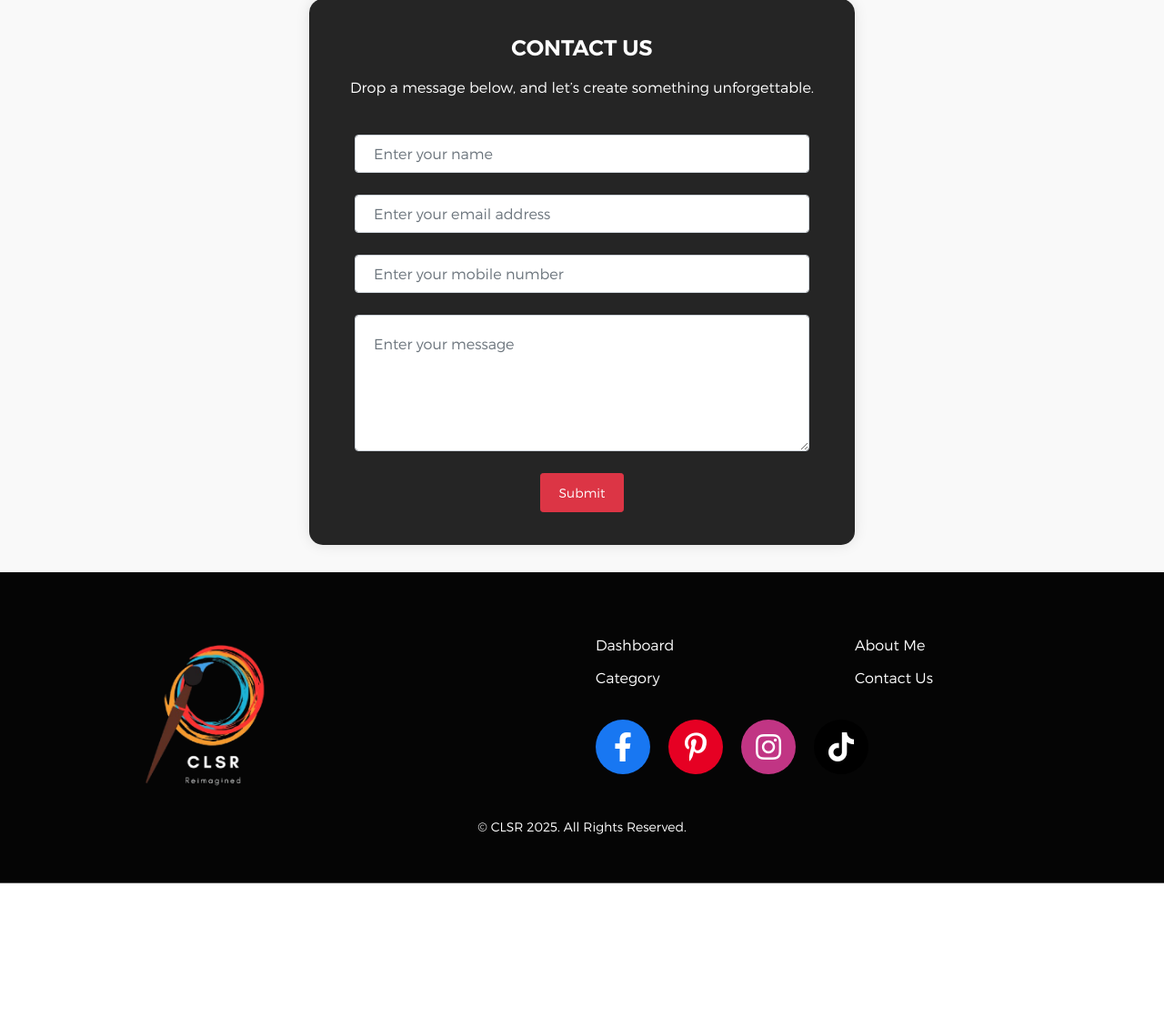
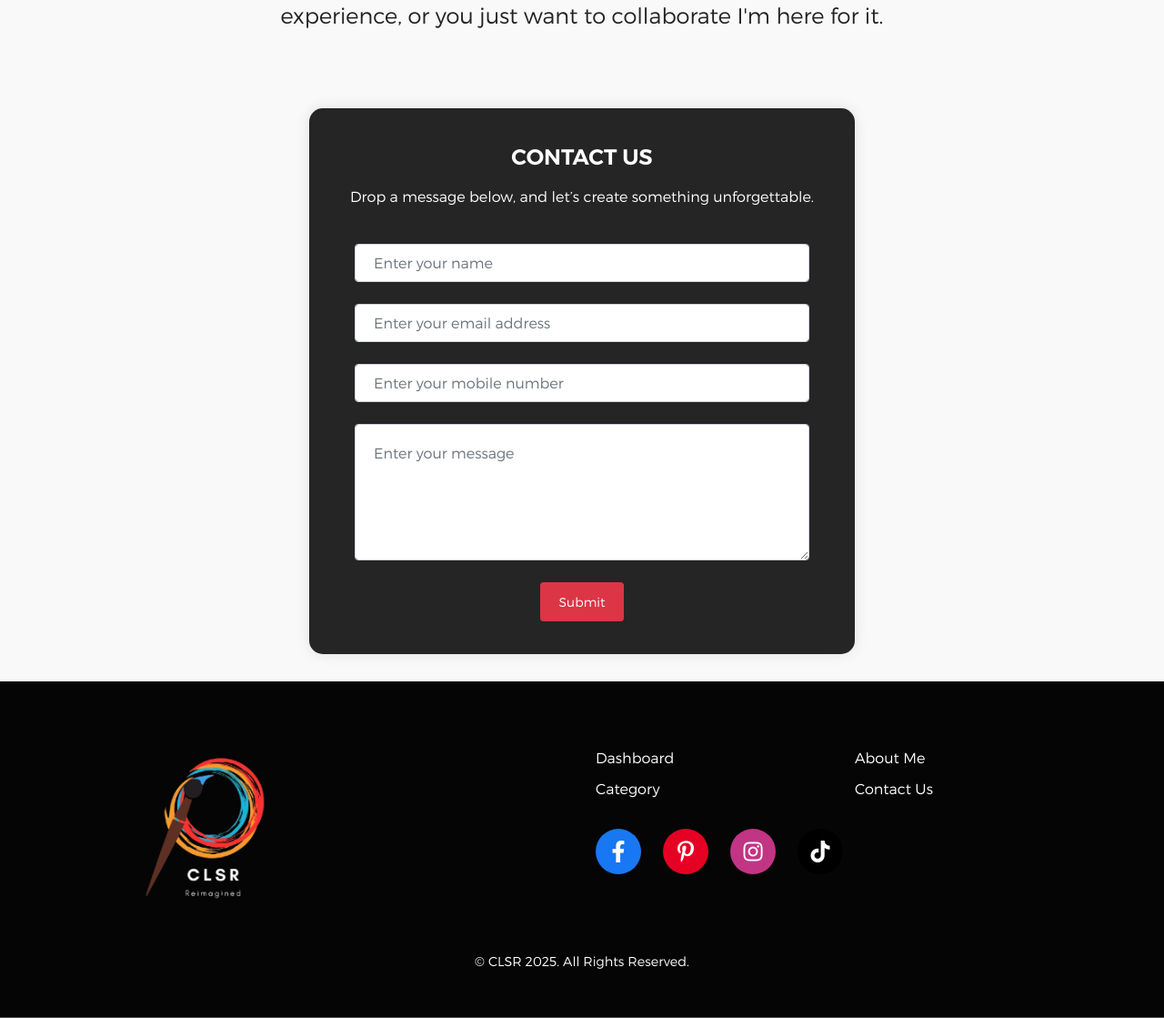
Before and after one commit to cyrillsam/CLSR, a PHP site: page /index.php in a window 1280 px wide. Shown: the part 4821-5940 px from the top of the page at 91% size. Before the commit the page ends 5792 px from the top, so only its background shows below. Run offline with PHP 8.4, Linux system fonts and the light colour scheme; some libraries are stand-ins or nearby versions.

Commit message:
fix: update header and footer

```diff
--- a/include/footer.php
+++ b/include/footer.php
@@ -1,15 +1,87 @@
 <!-- Add FontAwesome CDN link in the <head> section -->
 <link href="https://cdnjs.cloudflare.com/ajax/libs/font-awesome/5.15.4/css/all.min.css" rel="stylesheet">
 
+<style>
+  .footer-widget {
+    padding: 50px 0;
+    background-color: #050505;
+    color: #ffffff;
+  }
+
+  .footer-logo img {
+    width: 100%;
+    max-width: 300px;
+    height: auto;
+  }
+
+  .quick-links a {
+    color: #ffffff;
+    text-decoration: none;
+    font-size: 1rem;
+    transition: color 0.3s ease;
+  }
+
+  .quick-links a:hover {
+    color: #f1c40f;
+  }
+
+  .social-links {
+    padding-left: 0;
+    display: flex;
+    gap: 20px;
+    flex-wrap: wrap;
+  }
+
+  .social-links li a {
+    display: inline-flex;
+    align-items: center;
+    justify-content: center;
+    width: 50px;
+    height: 50px;
+    border-radius: 50%;
+    font-size: 1.5rem;
+    color: white;
+    transition: transform 0.3s;
+  }
+
+  .social-links li a:hover {
+    transform: scale(1.1);
+  }
+
+  .social-facebook { background-color: #1877F2; }
+  .social-pinterest { background-color: #E60023; }
+  .social-instagram { background-color: #C13584; }
+  .social-tiktok { background-color: #000000; }
+
+  @media (max-width: 767.98px) {
+    .footer-logo {
+      text-align: center;
+      margin-bottom: 30px;
+    }
+
+    .quick-links {
+      text-align: center;
+    }
+
+    .social-links {
+      justify-content: center;
+    }
+  }
+
+  .footer-bottom {
+    margin-top: 30px;
+    text-align: center;
+    font-size: 0.9rem;
+  }
+</style>
+
 <!-- Footer Widget Start -->
-<div class="footer-widget" style="padding: 50px 0; background-color:#050505;">
-  <div class="container" style="margin-top: 20px;">
+<div class="footer-widget">
+  <div class="container mt-4">
     <div class="row">
       <!-- Logo -->
-      <div class="col-md-6 d-flex flex-column align-items-start">
-        <div style="max-width: 300px;">
-          <img src="img/logo/logo_footer.png" alt="Your Logo" style="width: 100%;">
-        </div>
+      <div class="col-md-6 footer-logo d-flex flex-column align-items-md-start align-items-center">
+        <img src="img/logo/logo_footer.png" alt="Your Logo">
       </div>
 
       <!-- Quick Links + Social -->
@@ -17,58 +89,32 @@
         <div class="row">
           <div class="col-sm-6">
             <ul class="quick-links list-unstyled">
-              <li style="margin-bottom: 10px;">
-                <a href="#" style="color: #ffffff; text-decoration: none; font-size: 1.0rem;">Dashboard</a>
-              </li>
-              <li style="margin-bottom: 10px;">
-                <a href="#" style="color: #ffffff; text-decoration: none; font-size: 1.0rem;">Category</a>
-              </li>
+              <li class="mb-2"><a href="#">Dashboard</a></li>
+              <li class="mb-2"><a href="#">Category</a></li>
             </ul>
           </div>
           <div class="col-sm-6">
             <ul class="quick-links list-unstyled">
-              <li style="margin-bottom: 10px;">
-                <a href="#" style="color: #ffffff; text-decoration: none; font-size: 1.0rem;">About Me</a>
-              </li>
-              <li style="margin-bottom: 10px;">
-                <a href="#" style="color: #ffffff; text-decoration: none; font-size: 1.0rem;">Contact Us</a>
-              </li>
+              <li class="mb-2"><a href="#">About Me</a></li>
+              <li class="mb-2"><a href="#">Contact Us</a></li>
             </ul>
           </div>
         </div>
 
-        <!-- Social Links - Big Circular Style -->
-        <ul class="social-links list-unstyled mt-4" style="padding-left: 0; display: flex; gap: 20px;">
-          <li>
-            <a href="#" target="_blank" style="display: inline-flex; align-items: center; justify-content: center; width: 60px; height: 60px; border-radius: 50%; background-color: #1877F2; color: white; font-size: 2rem; transition: transform 0.3s;">
-              <i class="fab fa-facebook-f" aria-label="Facebook"></i>
-            </a>
-          </li>
-          <li>
-            <a href="#" target="_blank" style="display: inline-flex; align-items: center; justify-content: center; width: 60px; height: 60px; border-radius: 50%; background-color: #E60023; color: white; font-size: 2rem; transition: transform 0.3s;">
-              <i class="fab fa-pinterest-p" aria-label="Pinterest"></i>
-            </a>
-          </li>
-          <li>
-            <a href="#" target="_blank" style="display: inline-flex; align-items: center; justify-content: center; width: 60px; height: 60px; border-radius: 50%; background-color: #C13584; color: white; font-size: 2rem; transition: transform 0.3s;">
-              <i class="fab fa-instagram" aria-label="Instagram"></i>
-            </a>
-          </li>
-          <li>
-            <a href="#" target="_blank" style="display: inline-flex; align-items: center; justify-content: center; width: 60px; height: 60px; border-radius: 50%; background-color: #000000; color: white; font-size: 2rem; transition: transform 0.3s;">
-              <i class="fab fa-tiktok" aria-label="TikTok"></i>
-            </a>
-          </li>
+        <!-- Social Links -->
+        <ul class="social-links list-unstyled mt-4">
+          <li><a href="#" class="social-facebook" aria-label="Facebook"><i class="fab fa-facebook-f"></i></a></li>
+          <li><a href="#" class="social-pinterest" aria-label="Pinterest"><i class="fab fa-pinterest-p"></i></a></li>
+          <li><a href="#" class="social-instagram" aria-label="Instagram"><i class="fab fa-instagram"></i></a></li>
+          <li><a href="#" class="social-tiktok" aria-label="TikTok"><i class="fab fa-tiktok"></i></a></li>
         </ul>
       </div>
     </div>
   </div>
 
   <!-- Bottom Bar -->
-  <div class="container" style="background-color: #050505; margin-top: 30px;">
-    <p class="m-0 text-center" style="color: #ffffff;">
-      &copy; CLSR 2025. All Rights Reserved.
-    </p>
+  <div class="container footer-bottom">
+    <p class="m-0">&copy; CLSR 2025. All Rights Reserved.</p>
   </div>
 </div>
 <!-- End of Footer Widget -->
--- a/include/header.php
+++ b/include/header.php
@@ -1,13 +1,19 @@
+<!-- Header Section -->
 <header>
   <div class="header-logo-menu sticker">
-    <div class="container">
-      <div class="row align-items-center"> <!-- 👈 THIS centers content vertically -->
+    <div class="container py-4">
+      <div class="row align-items-center">
 
-        <!-- Logo Area -->
-        <div class="col-lg-2 col d-flex justify-content-start align-items-center">
-          <div class="logo" style="transform: scale(2.0);">
+        <!-- Left Column: Logo + Mobile Toggle -->
+        <div class="col-lg-2 col-12 d-flex justify-content-between align-items-center">
+          <div class="logo">
             <?php include "include/logo.php"; ?>
           </div>
+
+          <!-- Mobile Toggle Button (hamburger) -->
+          <button id="mobileToggle" class="btn btn-outline-dark d-lg-none" style="font-size: 1.5rem;" data-bs-toggle="modal" data-bs-target="#mobileNavModal">
+            <i class="fas fa-bars"></i> <!-- Hamburger Icon -->
+          </button>
         </div>
 
         <!-- Nav Area -->
@@ -16,7 +22,7 @@
             <div class="mainmenu d-none d-lg-block">
               <nav>
                 <ul id="nav" class="d-flex gap-4 align-items-center" style="margin: 0; padding: 0; list-style: none;">
-                <?php include_once "include/nav-links.php"; ?>
+                  <?php include_once "include/nav-links.php"; ?>
                 </ul>
               </nav>
             </div>
@@ -28,48 +34,193 @@
   </div>
 </header>
 
+<!-- Mobile Nav Modal -->
+<div class="modal fade" id="mobileNavModal" tabindex="-1" aria-labelledby="mobileNavModalLabel" aria-hidden="true">
+  <div class="modal-dialog">
+    <div class="modal-content">
+      <div class="modal-header">
+        <h5 class="modal-title w-100 text-center" id="mobileNavModalLabel">Menu</h5>
+        <button type="button" class="btn-close custom-close-btn" data-bs-dismiss="modal" aria-label="Close">
+          <svg xmlns="http://www.w3.org/2000/svg" width="16" height="16" fill="currentColor" class="bi bi-x" viewBox="0 0 16 16">
+            <path d="M4.646 4.646a.5.5 0 0 1 .708 0L8 7.293l2.646-2.647a.5.5 0 0 1 .708.708L8.707 8l2.647 2.646a.5.5 0 0 1-.708.708L8 8.707l-2.646 2.647a.5.5 0 0 1-.708-.708L7.293 8 4.646 5.354a.5.5 0 0 1 0-.708z"/>
+          </svg>
+        </button>
+      </div>
+      <div class="modal-body">
+        <ul class="list-unstyled text-center">
+          <li><a href="#" class="nav-link-custom">Dashboard</a></li>
+          <li><a href="#" class="nav-link-custom">Category</a></li>
+          <li><a href="#" class="nav-link-custom">About Me</a></li>
+          <li><a href="#" class="nav-link-custom">Contact Us</a></li>
+        </ul>
+      </div>
+    </div>
+  </div>
+</div>
+
+<!-- Bootstrap JS (including Popper.js) -->
+<script src="https://cdn.jsdelivr.net/npm/@popperjs/core@2.11.6/dist/umd/popper.min.js"></script>
+<script src="https://cdn.jsdelivr.net/npm/bootstrap@5.3.0-alpha1/dist/js/bootstrap.min.js"></script>
+
 <style>
 
+  /* Enhanced close button style */
+.custom-close-btn {
+  background-color: transparent;
+  border: none;
+  font-size: 1.5rem;
+  color: #333; /* Dark color for better visibility */
+  opacity: 0.7;
+  transition: opacity 0.3s ease, transform 0.2s ease;
+}
+
+.custom-close-btn:hover,
+.custom-close-btn:focus {
+  opacity: 1;
+  transform: scale(1.2); /* Slight zoom effect on hover */
+  color: #dc3545; /* Red color for a more noticeable button */
+}
+
+.custom-close-btn svg {
+  pointer-events: none; /* Prevent interaction with the SVG itself */
+}
+
+/* Mobile Nav Modal Background */
+.modal-backdrop.show {
+  background-color: rgba(0, 0, 0, 0.5); /* Slight darkened backdrop for better contrast */
+}
+
+/* Modal Styling */
+.modal-content {
+  border-radius: 0.5rem;
+  box-shadow: 0 4px 10px rgba(0, 0, 0, 0.2); /* Soft shadow around the modal */
+}
+
+/* Modal Header Text Styling */
+.modal-header h5 {
+  font-weight: 600;
+  color: #343a40; /* Dark color for header text */
+  font-size: 1.25rem;
+  letter-spacing: 0.5px;
+}
+
+/* Mobile Nav List Styling */
+.modal-body ul {
+  padding: 0;
+}
+
+.nav-link-custom {
+  display: block;
+  padding: 14px;
+  color: #343a40;
+  text-decoration: none;
+  font-weight: 500;
+  font-size: 1.1rem;
+  border-radius: 0.5rem;
+  transition: all 0.3s ease;
+}
+
+.nav-link-custom:hover {
+  background-color: #216091;
+  color: white;
+}
+
+/* Responsive Modal Styling */
+@media (max-width: 768px) {
+  .modal-dialog {
+    max-width: 80%; /* Adjust the modal width on small screens */
+  }
+}
+/* Sticky header */
 .header-logo-menu.sticker {
   position: fixed;
-    top: 0;
-    left: 0;
-    width: 100%;
-    z-index: 1000; /* Keeps it above other content */
-    background-color: #fff; /* Optional: set background color */
-    box-shadow: 0 2px 10px rgba(0, 0, 0, 0.1); /* Optional: adds a subtle shadow */
+  top: 0;
+  left: 0;
+  width: 100%;
+  z-index: 1000;
+  background-color: #fff;
+  box-shadow: 0 2px 10px rgba(0, 0, 0, 0.1);
+}
+
+/* Logo scaling */
+.logo img {
+  width: 100%;
+  max-width: 180px;
+  height: auto;
+  transition: all 0.3s ease-in-out;
+}
+.logo {
+  transform: scale(2.5);
+  transition: transform 0.3s ease-in-out;
+}
+
+/* Logo responsiveness */
+@media (max-width: 1200px) {
+  .logo {
+    transform: scale(1.6);
   }
-/* Clean base for nav links */
+}
+@media (max-width: 992px) {
+  .logo {
+    transform: scale(1.4);
+  }
+}
+@media (max-width: 768px) {
+  .logo {
+    transform: scale(1.2);
+  }
+}
+
+/* Nav link styling */
 .nav-link-custom {
   display: block;
-  padding: 10px 20px;
-  color: #343a40; /* dark gray */
+  padding: clamp(8px, 1vw, 14px) clamp(12px, 2vw, 24px);
+  color: #343a40;
   text-decoration: none;
   border-radius: 0.5rem;
   font-weight: 500;
-  font-size: 1rem; /* Add this line to set text size */
+  font-size: clamp(0.9rem, 1vw + 0.4rem, 1.1rem);
   transition: all 0.3s ease;
 }
 
-/* Hover entire container and apply polish */
+/* Hover effect */
 #nav li:hover .nav-link-custom {
-  background-color: #216091; /* Bootstrap's primary blue */
+  background-color: #216091;
   color: white;
-  box-shadow: 0 4px 10px rgba(13, 110, 253, 0.2); /* soft shadow */
+  box-shadow: 0 4px 10px rgba(13, 110, 253, 0.2);
 }
 
-/* Optional: active state look */
-#nav li.active .nav-link-custom {
-  background-color: #0d6efd;
-  color: white;
-  font-weight: 600;
+/* Mobile layout tweaks */
+@media (max-width: 768px) {
+  .header-logo-menu .row {
+    flex-direction: column;
+    text-align: center;
+    gap: 10px;
+  }
+
+  .header-logo-menu .col-lg-2,
+  .header-logo-menu .col-lg-8 {
+    width: 100%;
+    justify-content: center !important;
+  }
+
+  .mainmenu {
+    padding-top: 10px;
+  }
+
+  #nav {
+    flex-direction: column;
+    gap: 10px;
+  }
+
+  #nav li {
+    width: 100%;
+    text-align: center;
+  }
 }
 
-/* Responsive tweaks if needed */
-@media (max-width: 768px) {
-  .nav-link-custom {
-    padding: 8px 16px;
-    font-size: 0.95rem;
-  }
+/* Adjust for extra header height */
+body {
+  padding-top: 120px;
 }
 </style>
```
